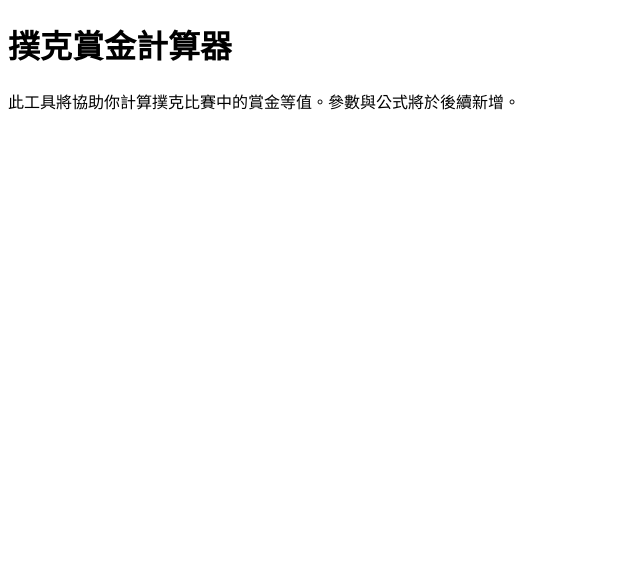
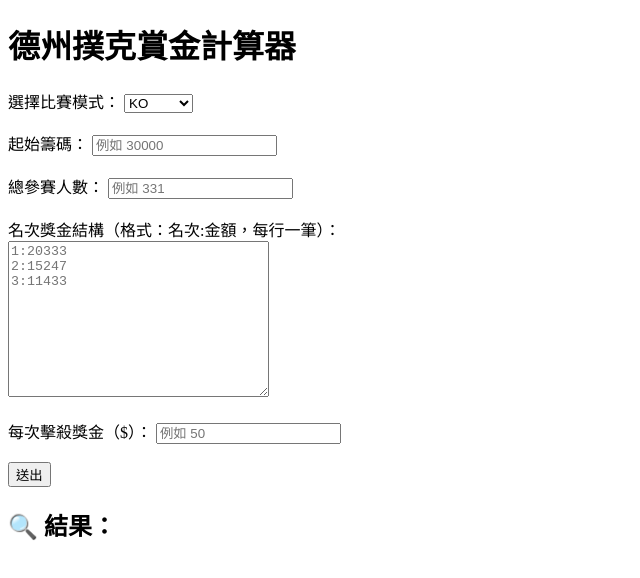
Before and after one commit to aa852aaa/bounty-calculator, a plain HTML site: page index.html in a window 1280 px wide. Shown: the whole page, without its empty margins (0-640 px from the left). Drawn offline with Linux system fonts and the light colour scheme.

Commit message:
Update index.html

```diff
--- a/index.html
+++ b/index.html
@@ -1,18 +1,83 @@
 <!DOCTYPE html>
 <html lang="zh-Hant">
 <head>
-  <meta charset="UTF-8" />
-  <meta name="viewport" content="width=device-width, initial-scale=1.0" />
-  <title>撲克賞金計算器</title>
+  <meta charset="UTF-8">
+  <title>德州撲克賞金計算器</title>
 </head>
 <body>
-  <h1>撲克賞金計算器</h1>
+  <h1>德州撲克賞金計算器</h1>
 
-  <p>此工具將協助你計算撲克比賽中的賞金等值。參數與公式將於後續新增。</p>
+  <label for="modeSelect">選擇比賽模式：</label>
+  <select id="modeSelect" onchange="updateModeForm()">
+    <option value="KO">KO</option>
+    <option value="PKO">PKO</option>
+    <option value="Mystery">Mystery</option>
+  </select>
+  <br><br>
+
+  <label for="startingChips">起始籌碼：</label>
+  <input type="number" id="startingChips" placeholder="例如 30000"><br><br>
+
+  <label for="totalPlayers">總參賽人數：</label>
+  <input type="number" id="totalPlayers" placeholder="例如 331"><br><br>
+
+  <label for="payoutStructure">名次獎金結構（格式：名次:金額，每行一筆）：</label><br>
+  <textarea id="payoutStructure" rows="10" cols="30" placeholder="1:20333&#10;2:15247&#10;3:11433"></textarea><br><br>
+
+  <div id="modeSpecificInputs">
+    <!-- 模式專屬欄位會插入這裡 -->
+  </div>
+
+  <button onclick="processInputs()">送出</button>
+
+  <h2>🔍 結果：</h2>
+  <pre id="output"></pre>
 
   <script>
-    // 未來將在這裡寫計算邏輯
-    console.log("賞金計算器已載入");
+    function updateModeForm() {
+      const mode = document.getElementById("modeSelect").value;
+      const container = document.getElementById("modeSpecificInputs");
+      container.innerHTML = ""; // 清空先前的欄位
+
+      if (mode === "KO") {
+        container.innerHTML = `
+          <label>每次擊殺獎金（$）：</label>
+          <input type="number" id="koBounty" placeholder="例如 50"><br><br>
+        `;
+      } else if (mode === "PKO") {
+        container.innerHTML = `
+          <label>起始賞金（$）：</label>
+          <input type="number" id="startingBounty" placeholder="例如 50"><br><br>
+          <label>自己每次擊殺可得比例（%）：</label>
+          <input type="number" id="bountyShare" value="50"><br><br>
+        `;
+      } else if (mode === "Mystery") {
+        container.innerHTML = `
+          <label>已獲得神秘賞金總額（$）：</label>
+          <input type="number" id="mysteryTotal"><br><br>
+        `;
+      }
+    }
+
+    function processInputs() {
+      const mode = document.getElementById("modeSelect").value;
+      const chips = document.getElementById("startingChips").value;
+      const players = document.getElementById("totalPlayers").value;
+      const payoutText = document.getElementById("payoutStructure").value;
+
+      let payouts = {};
+      payoutText.split('\n').forEach(line => {
+        const [place, amount] = line.split(':');
+        if (place && amount) payouts[parseInt(place)] = parseFloat(amount.replace(/,/g, ''));
+      });
+
+      let result = `模式：${mode}\n起始籌碼：${chips}\n總人數：${players}\n有效名次獎金數量：${Object.keys(payouts).length}`;
+
+      document.getElementById("output").innerText = result;
+    }
+
+    // 預設載入 KO 模式欄位
+    window.onload = updateModeForm;
   </script>
 </body>
 </html>
```
